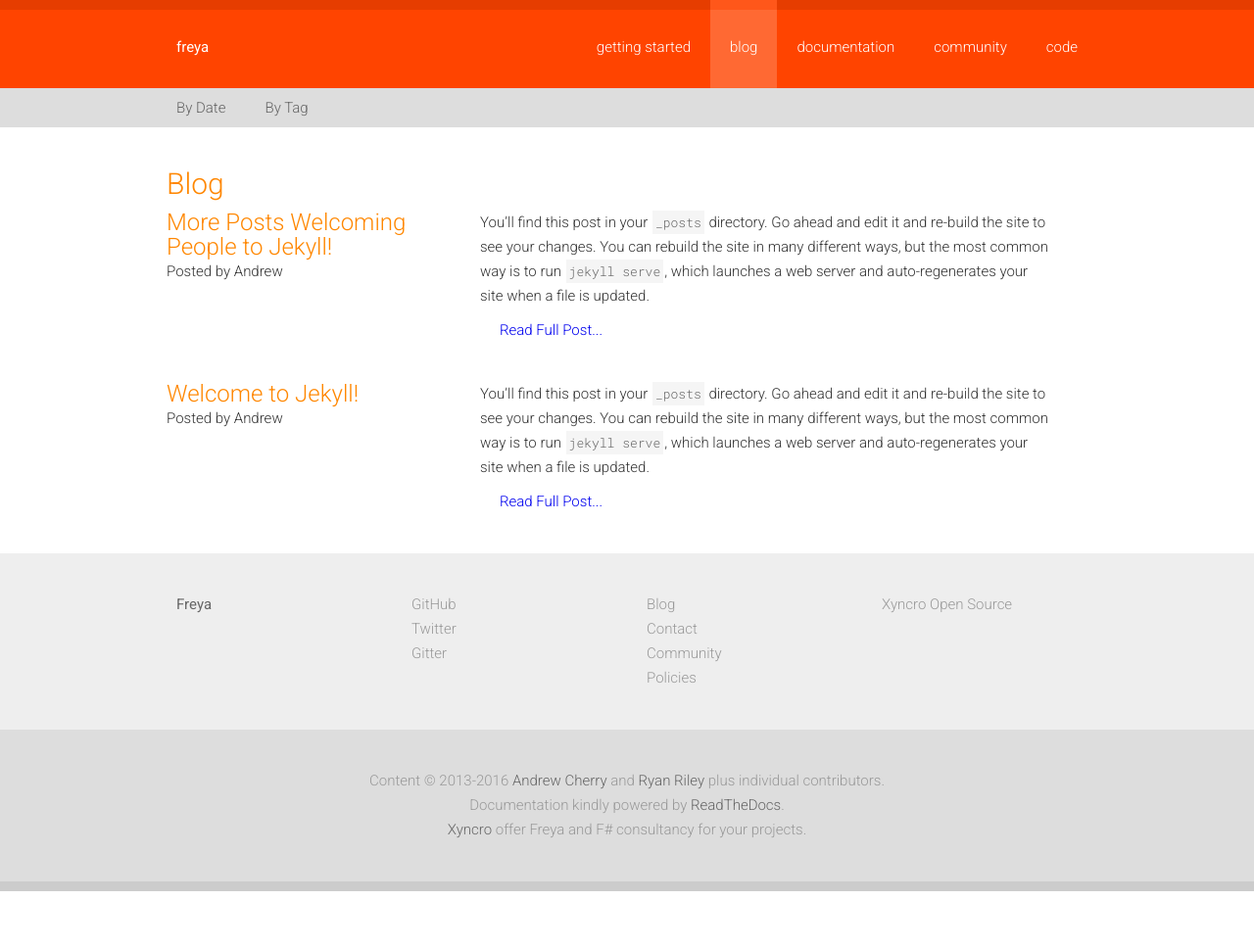
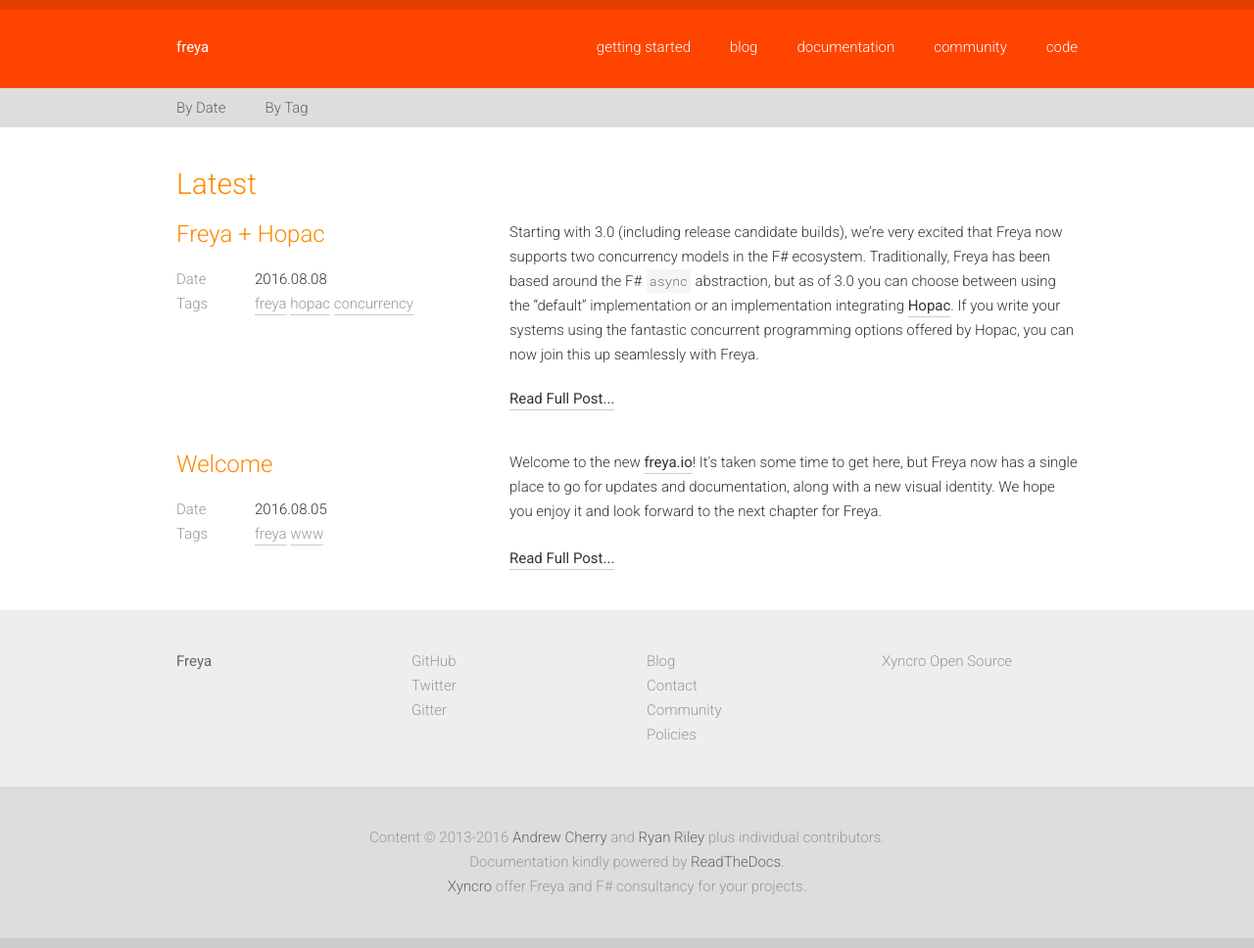
Before and after one commit to xyncro/sites-freya.io, a Jekyll site: the page built from blog/index.html, in a window 1280 px wide and 968 px high. Shown: the whole window at 98% size. Built offline with Jekyll 4.4.1, drawn with Linux system fonts in a browser that asks for light colours.

Commit message:
more tweaks, tidying, etc.

```diff
--- a/_includes/blog/post-summary.html
+++ /dev/null
@@ -1,16 +0,0 @@
-<!-- Jekyll -->
-
-<article class="post-summary">
-  <header>
-    <h1>{{ include.post.title }}</h1>
-    <p>Posted by Andrew</p>
-  </header>
-  <section>
-    {{ include.post.excerpt }}
-  </section>
-  <footer>
-    <p>
-      <a href="{{ include.post.url }}">Read Full Post...</a>
-    </p>
-  </footer>
-</article>
--- /dev/null
+++ b/_includes/blog/summary.html
@@ -0,0 +1,25 @@
+<!-- Jekyll -->
+
+<article class="summary">
+  <header>
+    <h1>{{ include.post.title }}</h1>
+    <dl>
+      <dt>Date</dt>
+      <dd>{{ include.post.date | date: "%Y.%m.%d" }}</dd>
+      <dt>Tags</dt>
+      <dd>
+        {% for tag in include.post.tags %}
+        <a href="#">{{ tag }}</a>
+        {% endfor %}
+      </dd>
+    </dl>
+  </header>
+  <section>
+    {{ include.post.excerpt }}
+  </section>
+  <footer>
+    <p>
+      <a href="{{ include.post.url }}">Read Full Post...</a>
+    </p>
+  </footer>
+</article>
--- a/_layouts/blog/base.html
+++ b/_layouts/blog/base.html
@@ -4,7 +4,7 @@
 <html>
   <head>
     <meta charset="utf-8">
-    <title>{% if page.title %}{{ page.title | escape }} &mdash; Freya{% else %}Freya{% endif %}</title>
+    <title>{% if page.title %}{{ page.title | escape }} &mdash; {% endif %}Blog &mdash; Freya</title>
     {% include common/links.html %}
     <link rel="alternate" type="application/rss+xml" title="{{ site.title }}" href="{{ "/feed.xml" | prepend: site.baseurl | prepend: site.url }}">
     <link rel="canonical" href="{{ page.url | replace:'index.html','' | prepend: site.baseurl | prepend: site.url }}">
--- a/_layouts/home/base.html
+++ b/_layouts/home/base.html
@@ -4,7 +4,7 @@
 <html>
   <head>
     <meta charset="utf-8">
-    <title>Freya</title>
+    <title>{% if page.title %}{{ page.title | escape }} &mdash; {% endif %}Freya</title>
     {% include common/links.html %}
     <link rel="alternate" type="application/rss+xml" title="{{ site.title }}" href="{{ "/feed.xml" | prepend: site.baseurl | prepend: site.url }}">
     <link rel="canonical" href="{{ page.url | replace:'index.html','' | prepend: site.baseurl | prepend: site.url }}">
--- a/_layouts/layout.html
+++ b/_layouts/layout.html
@@ -4,7 +4,7 @@
 <html>
   <head>
     <meta charset="utf-8">
-    <title>{{ title | striptags | e }} &mdash; Freya</title>
+    <title>{{ title | striptags | e }} &mdash; Documentation &mdash; Freya</title>
     {% include "common/links.html" %}
   </head>
   <body class="documentation">
--- /dev/null
+++ b/_sass/_blog.scss
@@ -0,0 +1,134 @@
+@import 'mixins/links';
+@import 'variables/colour';
+@import 'variables/dimension';
+@import 'variables/font';
+
+// Blog
+
+.blog {
+
+    // Posts
+
+    .posts {
+        margin-top: $d-header-m + $d-header-y + $d-bar-y;
+        width: $d-content-x;
+
+        // Headings
+
+        > h1 {
+            color: $c-p2;
+            font-size: 30px;
+            font-weight: $f-weight-m;
+            padding: $d-pad-l $d-pad-m $d-pad-m $d-pad-m;
+        }
+
+        // Summary
+
+        .summary {
+
+            margin-bottom: $d-pad-l;
+            display: flex;
+            flex-wrap: wrap;
+
+            // Header
+
+            header {
+                @include links-light;
+                align-items: flex-start;
+                display: flex;
+                flex-direction: column;
+                justify-content: flex-start;
+                padding: 0 $d-pad-m;
+                width: 300px;
+
+                h1 {
+                    color: $c-p2;
+                    font-size: 24px;
+                    font-weight: $f-weight-m;
+                    margin-bottom: $d-pad-m;
+                }
+
+                dl, dt, dd {
+                    margin: 0;
+                    padding: 0;
+                }
+
+                dl {
+                    display: flex;
+                    flex-wrap: wrap;
+                    line-height: $f-height-b;
+
+                    dt {
+                        color: #999;
+                        width: 80px;
+                    }
+
+                    dd {
+                        width: 220px;
+                    }
+                }
+            }
+
+            // Footer
+
+            footer {
+                @include links-body;
+                margin-left: 340px;
+                padding: 0 $d-pad-m;
+                width: 580px;
+            }
+
+            // Content
+
+            section {
+                @include links-body;
+                padding: 0 $d-pad-m;
+                width: 580px;
+
+                p {
+                    margin-bottom: $d-pad-m;
+                }
+            }
+        }
+    }
+
+    // Views Navigation
+
+    .views {
+        background-color: #ddd;
+        display: flex;
+        height: $d-bar-y;
+        justify-content: center;
+        left: 0;
+        position: fixed;
+        top: $d-header-m + $d-header-y;
+        width: 100%;
+
+        // Lists
+
+        ul {
+            display: flex;
+            width: $d-content-x;
+
+            li {
+                display: flex;
+            }
+        }
+
+        // Links
+
+        a {
+            align-items: center;
+            color: #666;
+            display: flex;
+            justify-content: center;
+            padding: 0 $d-pad-m;
+            text-decoration: none;
+
+            &:hover {
+                background-color: #ccc;
+                color: #666;
+            }
+        }
+    }
+}
--- a/_sass/blog/_blog.scss
+++ /dev/null
@@ -1,9 +0,0 @@
-// Blog
-
-.blog {
-
-    // Imports
-
-    @import 'posts';
-    @import 'navigation/views';
-}
--- a/_sass/blog/_post-summary.scss
+++ /dev/null
@@ -1,45 +0,0 @@
-// Import
-
-@import '../variables/dimension';
-
-.post-summary {
-
-    line-height: $f-height-b;
-    margin-bottom: $d-pad-l;
-
-    display: flex;
-    flex-wrap: wrap;
-
-    header {
-        //background-color: #ddd;
-        padding: 0 $d-pad-s;
-        width: 300px;
-
-        display: flex;
-        flex-direction: column;
-        justify-content: flex-start;
-        align-items: flex-start;
-    }
-
-    footer {
-        //background-color: #bbb;
-        margin-left: 340px;
-        padding: 0 $d-pad-s;
-        width: 580px;
-    }
-
-    section {
-        //background-color: #ccc;
-        padding: 0 $d-pad-s;
-        width: 580px;
-
-        p {
-            margin-bottom: $d-pad-s;
-        }
-    }
-
-    h1 {
-        font-size: 24px;
-        padding: 0;
-    }
-}
--- a/_sass/blog/_posts.scss
+++ /dev/null
@@ -1,37 +0,0 @@
-// Import
-
-@import '../variables/colour';
-//@import '../common/code';
-//@import '../common/links';
-@import '../variables/dimension';
-
-// Posts
-
-.posts {
-
-    // Includes
-
-    //@include code();
-    //@include links();
-
-    // Imports
-
-    @import 'post-summary';
-
-    // Style
-
-    margin-top: $d-header-m + $d-header-y + $d-bar-y;
-    width: $d-content-x;
-
-    // Headings
-
-    h1 {
-
-        // Style
-
-        color: $c-p2;
-        font-size: 30px;
-        font-weight: $f-weight-m;
-        padding: $d-pad-l $d-pad-s $d-pad-s $d-pad-s;
-    }
-}
--- a/_sass/blog/navigation/_views.scss
+++ /dev/null
@@ -1,70 +0,0 @@
-// Import
-
-@import '../../variables/dimension';
-
-// Views
-
-.views {
-
-    // Variables
-
-    $d-header: $d-header-m + $d-header-y;
-
-    // Style
-
-    background-color: #ddd;
-    height: $d-bar-y;
-    width: 100%;
-
-    // Position
-
-    position: fixed;
-    top: $d-header;
-    left: 0;
-
-    // Box
-
-    display: flex;
-    justify-content: center;
-
-    // Containers
-
-    ul {
-
-        // Style
-
-        list-style-type: none;
-        width: $d-content-x;
-
-        // Box
-
-        display: flex;
-
-        li {
-            display: flex;
-        }
-    }
-
-    // Links
-
-    a {
-        // Style
-
-        color: #666;
-        padding: 0 $d-pad-m;
-        text-decoration: none;
-
-        // Box
-
-        display: flex;
-        justify-content: center;
-        align-items: center;
-
-        // States
-
-        &:hover {
-            background-color: #ccc;
-            color: #666;
-        }
-    }
-}
--- a/_sass/common/_links.scss
+++ /dev/null
@@ -1,25 +0,0 @@
-// Imports
-
-@import '../font';
-
-// Links
-
-@mixin links() {
-
-    a {
-
-        // Style
-
-        border-bottom: 1px solid #ccc;
-        color: #333;
-        font-weight: $f-weight-h;
-        padding: 2px 0;
-        margin: -2px 0;
-
-        // States
-
-        &:hover {
-            border-bottom: 1px solid #666;
-        }
-    }
-}
--- /dev/null
+++ b/_sass/mixins/_links.scss
@@ -0,0 +1,31 @@
+@import '../variables/font';
+
+// Links
+
+@mixin links-body {
+    a {
+        border-bottom: 1px solid #ccc;
+        color: #333;
+        font-weight: $f-weight-h;
+        padding: 2px 0;
+        margin: -2px 0;
+
+        &:hover {
+            border-bottom: 1px solid #666;
+        }
+    }
+}
+
+@mixin links-light {
+    a {
+        border-bottom: 1px solid #ccc;
+        color: #999;
+        padding: 2px 0;
+        margin: -2px 0;
+
+        &:hover {
+            border-bottom: 1px solid #666;
+            color: #333;
+        }
+    }
+}
--- a/blog/_posts/2016-08-01-welcome-to-jekyll.markdown
+++ /dev/null
@@ -1,25 +0,0 @@
----
-layout: blog/post
-title:  "Welcome to Jekyll!"
-date:   2016-08-01 23:23:28 +0100
----
-
-You’ll find this post in your `_posts` directory. Go ahead and edit it and re-build the site to see your changes. You can rebuild the site in many different ways, but the most common way is to run `jekyll serve`, which launches a web server and auto-regenerates your site when a file is updated.
-
-To add new posts, simply add a file in the `_posts` directory that follows the convention `YYYY-MM-DD-name-of-post.ext` and includes the necessary front matter. Take a look at the source for this post to get an idea about how it works.
-
-Jekyll also offers powerful support for code snippets:
-
-{% highlight ruby %}
-def print_hi(name)
-  puts "Hi, #{name}"
-end
-print_hi('Tom')
-#=> prints 'Hi, Tom' to STDOUT.
-{% endhighlight %}
-
-Check out the [Jekyll docs][jekyll-docs] for more info on how to get the most out of Jekyll. File all bugs/feature requests at [Jekyll’s GitHub repo][jekyll-gh]. If you have questions, you can ask them on [Jekyll Talk][jekyll-talk].
-
-[jekyll-docs]: http://jekyllrb.com/docs/home
-[jekyll-gh]:   https://github.com/jekyll/jekyll
-[jekyll-talk]: https://talk.jekyllrb.com/
--- a/blog/_posts/2016-08-03-another-post.md
+++ /dev/null
@@ -1,25 +0,0 @@
----
-layout: blog/post
-title:  "More Posts Welcoming People to Jekyll!"
-date:   2016-08-03 23:23:28 +0100
----
-
-You’ll find this post in your `_posts` directory. Go ahead and edit it and re-build the site to see your changes. You can rebuild the site in many different ways, but the most common way is to run `jekyll serve`, which launches a web server and auto-regenerates your site when a file is updated.
-
-To add new posts, simply add a file in the `_posts` directory that follows the convention `YYYY-MM-DD-name-of-post.ext` and includes the necessary front matter. Take a look at the source for this post to get an idea about how it works.
-
-Jekyll also offers powerful support for code snippets:
-
-{% highlight ruby %}
-def print_hi(name)
-  puts "Hi, #{name}"
-end
-print_hi('Tom')
-#=> prints 'Hi, Tom' to STDOUT.
-{% endhighlight %}
-
-Check out the [Jekyll docs][jekyll-docs] for more info on how to get the most out of Jekyll. File all bugs/feature requests at [Jekyll’s GitHub repo][jekyll-gh]. If you have questions, you can ask them on [Jekyll Talk][jekyll-talk].
-
-[jekyll-docs]: http://jekyllrb.com/docs/home
-[jekyll-gh]:   https://github.com/jekyll/jekyll
-[jekyll-talk]: https://talk.jekyllrb.com/
--- /dev/null
+++ b/blog/_posts/2016-08-05-welcome.md
@@ -0,0 +1,11 @@
+---
+
+layout: blog/post
+tags: freya www
+title: Welcome
+
+---
+
+Welcome to the new [freya.io][freya.io]! It's taken some time to get here, but Freya now has a single place to go for updates and documentation, along with a new visual identity. We hope you enjoy it and look forward to the next chapter for Freya.
+
+[freya.io]: https://freya.io
--- /dev/null
+++ b/blog/_posts/2016-08-08-freya-and-hopac.md
@@ -0,0 +1,16 @@
+---
+
+layout: blog/post
+tags: freya hopac concurrency
+title: Freya + Hopac
+
+---
+
+Starting with 3.0 (including release candidate builds), we're very excited that Freya now supports two concurrency models in the F# ecosystem. Traditionally, Freya has been based around the F# `async` abstraction, but as of 3.0 you can choose between using the "default" implementation or an implementation integrating [Hopac][hopac]. If you write your systems using the fantastic concurrent programming options offered by Hopac, you can now join this up seamlessly with Freya.
+
+As of 3.0, new packages have been introduced, including for the Freya meta-package (giving a complete Freya stack). Simply select **Freya.Hopac** instead of **Freya** as a dependency in your package management tool of choice, and start using Hopac.
+
+For more on the packages available and other relevant information, see the [Hopac section][freya-hopac] in the Freya documentation.
+
+[freya-hopac]: https://docs.freya.io/en/latest/topics/general/hopac.html
+[hopac]: https://github.com/Hopac/Hopac
--- a/blog/index.html
+++ b/blog/index.html
@@ -1,13 +1,13 @@
 ---
 layout: blog/base
-title: Blog
+title: Latest
 ---
 
 <!-- Jekyll -->
 
 <section class="posts">
-  <h1>Blog</h1>
+  <h1>{{ page.title }}</h1>
   {% for p in site.posts %}
-  {% include blog/post-summary.html post=p %}
+  {% include blog/summary.html post=p %}
   {% endfor %}
 </section>
--- a/css/freya.scss
+++ b/css/freya.scss
@@ -10,8 +10,8 @@
 
 @import 'common';
 @import 'home';
-@import 'blog/blog';
-//@import 'documentation/documentation';
+@import 'blog';
+//@import 'documentation';
 
 // Syntax
 
--- a/index.html
+++ b/index.html
@@ -1,5 +1,8 @@
 ---
+
 layout: home/base
+title: Home
+
 ---
 
 <section class="splash">
```
